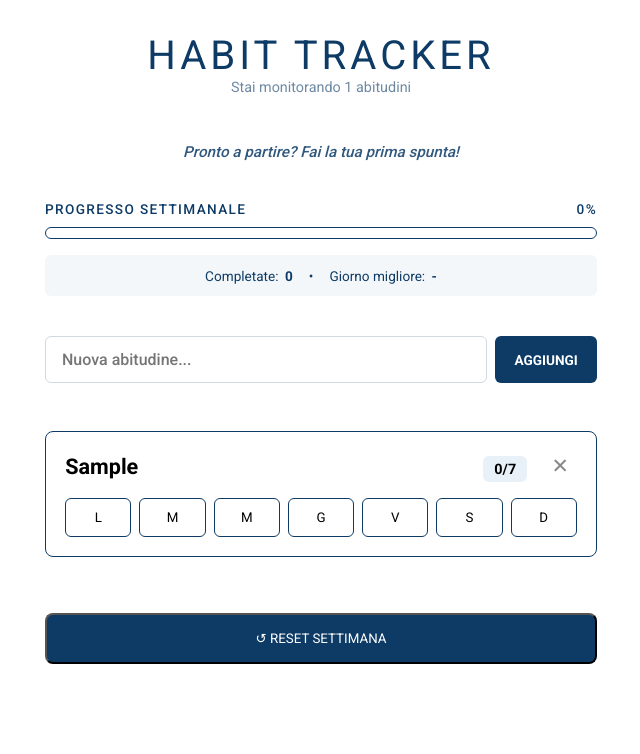
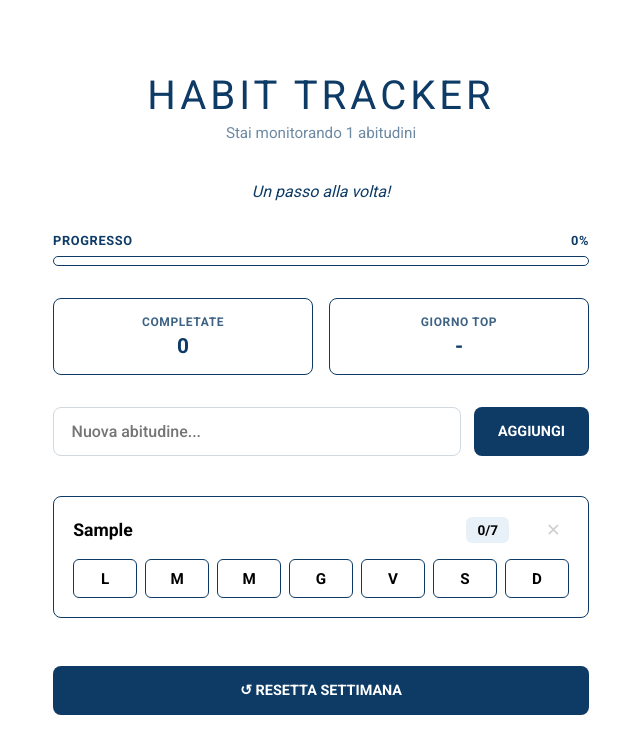
Before and after one commit to AgoKey/habit-tracker, a React (Vite) app: page / in a window 1280 px wide. Both pictures are taken after typing "Sample" into the empty fields and a click on the button "AGGIUNGI". Shown: the top 754 px of the page, without its empty margins (319-959 px from the left). Built offline with nearby package versions, Linux system fonts and the light colour scheme.

Commit message:
Reset stile

```diff
--- a/src/App.css
+++ b/src/App.css
@@ -1,54 +1,45 @@
-/* --- RESET E BASE --- */
-* {
-  box-sizing: border-box;
-}
-
-html, body, #root {
-  min-height: 100vh;
-  margin: 0;
-  padding: 0;
-  width: 100%;
-}
+* { box-sizing: border-box; }
 
 body {
-  background-color: #ffffff;
+  margin: 0;
+  font-family: sans-serif;
+  background: #fff;
   color: #0d3b66;
   display: flex;
   justify-content: center;
-  align-items: flex-start; /* Allineato in alto per evitare scroll strani */
-  padding-top: 2rem;
+  padding: 2.5rem 1rem;
 }
 
 .app-container {
-  width: 100%;
-  max-width: 600px;
-  padding: 0 1.5rem;
-  margin: auto;
-  display: flex;
-  flex-direction: column;
-  align-items: center;
+  width: 650px !important; /* Forza la larghezza esatta a 650 pixel */
+  margin: 0 auto !important;
+  display: flex !important;
+  flex-direction: column !important;
+  align-items: center !important;
+  text-align: center !important;
 }
 
-/* --- TITOLO E FRASE --- */
 h1 {
   font-size: 2.5rem;
   font-weight: 300;
+  margin: 0 0 0.3rem;
+  text-transform: uppercase;
   letter-spacing: 0.1em;
-  margin: 0 0 0.5rem 0;
-  text-transform: uppercase;
-  color: #0d3b66;
+  white-space: nowrap; /* Impedisce al titolo di spezzarsi */
+}
+
+.subtitle {
+  opacity: 0.6;
+  margin: 0 0 1.5rem 0;
+  font-size: 0.95rem;
 }
 
 .motivational-quote {
-  font-size: 0.95rem;
-  font-weight: 500;
-  color: #0d3b66;
-  opacity: 0.85;
   font-style: italic;
-  margin-bottom: 2.5rem;
+  margin-bottom: 2rem;
+  font-size: 1rem;
 }
 
-/* --- PROGRESSO E STATISTICHE --- */
 .progress-container {
   width: 100%;
   margin-bottom: 2rem;
@@ -57,102 +48,106 @@ h1 {
 .progress-header {
   display: flex;
   justify-content: space-between;
-  font-weight: 500;
-  font-size: 0.85rem;
-  letter-spacing: 0.1em;
-  margin-bottom: 0.6rem;
+  font-size: 0.8rem;
+  margin-bottom: 0.5rem;
+  font-weight: 600;
+  letter-spacing: 0.05em;
 }
 
 .progress-bar-bg {
   width: 100%;
-  height: 12px;
+  height: 10px;
   border: 1.5px solid #0d3b66;
-  border-radius: 20px;
-  background: #ffffff;
+  border-radius: 10px;
   overflow: hidden;
 }
 
 .progress-bar-fill {
   height: 100%;
   background: #0d3b66;
-  transition: width 0.3s ease;
+  transition: width 0.3s;
 }
 
 .stats-bar {
-  display: flex;
-  justify-content: center;
-  align-items: center;
+  display: grid;
+  grid-template-columns: 1fr 1fr;
   gap: 1rem;
   width: 100%;
-  margin-top: -1rem;
-  margin-bottom: 2.5rem;
-  padding: 0.8rem 1rem;
-  background-color: #f4f7f9;
-  border-radius: 6px;
-  font-size: 0.85rem;
+  margin-bottom: 2rem;
 }
 
-.stat-item { display: flex; gap: 0.4rem; }
-.stat-value { font-weight: 700; }
+.stat-item {
+  border: 1.5px solid #0d3b66;
+  border-radius: 8px;
+  padding: 1rem;
+  display: flex;
+  flex-direction: column;
+  align-items: center;
+  background: #fff;
+}
 
-/* --- FORM E LISTA --- */
-/* Form di inserimento - Stile Minimalista */
+.stat-label {
+  font-size: 0.75rem;
+  text-transform: uppercase;
+  font-weight: 600;
+  letter-spacing: 0.05em;
+  margin-bottom: 0.3rem;
+  opacity: 0.8;
+}
+
+.stat-value {
+  font-size: 1.3rem;
+  font-weight: 700;
+}
+
 .habit-form {
   display: flex;
-  gap: 0.5rem; /* Avviciniamo bottone e input */
-  margin-bottom: 3rem;
+  gap: 0.8rem;
   width: 100%;
+  margin-bottom: 2.5rem;
 }
 
 .habit-form input {
   flex: 1;
-  padding: 0.8rem 1rem;
-  border: 1px solid #d1d9e0; /* Bordo più sottile e chiaro */
-  border-radius: 6px;
-  background: #ffffff;
-  color: #0d3b66;
+  padding: 0.9rem 1.1rem;
+  border: 1.5px solid #d1d9e0;
+  border-radius: 8px;
   font-size: 1rem;
-  transition: all 0.2s ease;
+  outline: none;
 }
 
 .habit-form input:focus {
   border-color: #0d3b66;
-  outline: none;
-  box-shadow: 0 0 0 2px rgba(13, 59, 102, 0.1); /* Effetto alone leggero */
 }
 
 .habit-form button {
-  padding: 0.8rem 1.2rem;
-  background-color: #0d3b66;
-  color: #ffffff;
+  padding: 0.9rem 1.5rem;
+  background: #0d3b66;
+  color: #fff;
   border: none;
-  border-radius: 6px;
+  border-radius: 8px;
+  cursor: pointer;
+  text-transform: uppercase;
   font-weight: 600;
-  text-transform: uppercase;
-  font-size: 0.85rem;
-  cursor: pointer;
-  transition: background 0.2s ease;
-}
-
-.habit-form button:hover {
-  background-color: #1a5a94;
+  font-size: 0.9rem;
 }
 
 .habit-list {
+  width: 100%;
   display: flex;
   flex-direction: column;
-  gap: 1.5rem; /* Più spazio tra le card */
-  width: 100%;
+  gap: 1.2rem;
 }
 
 .habit-card {
   border: 1.5px solid #0d3b66;
+  padding: 1.2rem;
   border-radius: 8px;
-  padding: 1.2rem;
-  background: #ffffff;
+  background: #fff;
   display: flex;
   flex-direction: column;
   gap: 1rem;
+  width: 100%;
 }
 
 .habit-header {
@@ -161,14 +156,37 @@ h1 {
   align-items: center;
 }
 
+.habit-title {
+  font-size: 1.1rem;
+  font-weight: 600;
+}
+
+.habit-actions {
+  display: flex;
+  align-items: center;
+  gap: 0.8rem;
+}
+
 .streak-badge {
-  font-size: 0.9rem;
   background: #e8f1f8;
   padding: 0.3rem 0.7rem;
   border-radius: 6px;
+  font-size: 0.85rem;
+  font-weight: 600;
 }
 
-/* --- GRIGLIA GIORNI --- */
+.delete-btn {
+  background: none;
+  border: none;
+  cursor: pointer;
+  font-size: 1.1rem;
+  opacity: 0.4;
+}
+
+.delete-btn:hover {
+  opacity: 1;
+}
+
 .week-grid {
   display: grid;
   grid-template-columns: repeat(7, 1fr);
@@ -177,36 +195,38 @@ h1 {
 
 .day-btn {
   border: 1.5px solid #0d3b66;
-  background: #ffffff;
+  background: #fff;
+  padding: 0.6rem 0;
+  cursor: pointer;
   border-radius: 6px;
-  padding: 0.7rem 0;
-  cursor: pointer;
+  display: flex;
+  justify-content: center;
+  align-items: center;
 }
 
-.day-btn.active { background: #0d3b66; color: #ffffff; }
+.day-label {
+  font-weight: 600;
+  font-size: 0.95rem;
+}
 
-/* --- RESET --- */
+.day-btn.active {
+  background: #0d3b66;
+}
+
+.day-btn.active .day-label {
+  color: #fff;
+}
+
 .reset-btn-large {
-  margin-top: 3.5rem;
+  margin-top: 3rem;
   width: 100%;
   padding: 1rem;
-  background-color: #0d3b66;
-  color: #ffffff;
+  background: #0d3b66;
+  color: #fff;
+  border: none;
   border-radius: 8px;
   cursor: pointer;
   text-transform: uppercase;
+  font-weight: 600;
+  font-size: 0.9rem;
 }
-/* Sottotitolo Contatore */
-.subtitle {
-  color: #0d3b66;
-  opacity: 0.6;
-  font-size: 0.9rem;
-  margin-top: -0.5rem;
-  margin-bottom: 2rem;
-}
-
-/* Feedback al passaggio del mouse sul titolo */
-.habit-header:hover .habit-title {
-  text-decoration: underline;
-  opacity: 0.7;
-}
--- a/src/App.jsx
+++ b/src/App.jsx
@@ -19,13 +19,11 @@ function App() {
   const addHabit = (e) => {
     e.preventDefault()
     if (!inputVal.trim()) return
-
     const newHabit = {
       id: Date.now(),
       title: inputVal.trim(),
       completedDays: [false, false, false, false, false, false, false]
     }
-
     setHabits([...habits, newHabit])
     setInputVal('')
   }
@@ -56,67 +54,41 @@ function App() {
   }
 
   const resetWeek = () => {
-    if (window.confirm('Vuoi davvero azzerare i progressi di questa settimana?')) {
-      setHabits(habits.map(habit => ({
-        ...habit,
-        completedDays: [false, false, false, false, false, false, false]
-      })))
+    if (window.confirm('Vuoi davvero azzerare i progressi?')) {
+      setHabits(habits.map(habit => ({ ...habit, completedDays: Array(7).fill(false) })))
     }
   }
 
   const totalSlots = habits.length * 7
-  const totalCompleted = habits.reduce((acc, habit) => {
-    return acc + habit.completedDays.filter(Boolean).length
-  }, 0)
-
+  const totalCompleted = habits.reduce((acc, habit) => acc + habit.completedDays.filter(Boolean).length, 0)
   const progressPercentage = totalSlots > 0 ? Math.round((totalCompleted / totalSlots) * 100) : 0
 
-  const dayCounts = DAYS.map((_, dayIdx) => {
-    return habits.reduce((acc, habit) => acc + (habit.completedDays[dayIdx] ? 1 : 0), 0)
-  })
-
+  const dayCounts = DAYS.map((_, dayIdx) => habits.reduce((acc, habit) => acc + (habit.completedDays[dayIdx] ? 1 : 0), 0))
   const maxCount = Math.max(...dayCounts)
   const bestDayIndex = dayCounts.indexOf(maxCount)
   const bestDayName = (maxCount > 0 && bestDayIndex !== -1) ? FULL_DAYS[bestDayIndex] : '-'
 
-  const getMotivationalMessage = () => {
+  const getMsg = () => {
     if (habits.length === 0) return 'Inizia aggiungendo la tua prima abitudine!'
-    if (progressPercentage === 0) return 'Pronto a partire? Fai la tua prima spunta!'
-    if (progressPercentage < 30) return 'Un passo alla volta. L\'importante è cominciare!'
-    if (progressPercentage < 60) return 'Buon ritmo! Continua così.'
-    if (progressPercentage < 90) return 'Ottimo lavoro, stai costruendo una grande costanza!'
-    if (progressPercentage < 100) return 'Quasi perfetto! Manca davvero pochissimo!'
-    return '100% completato! Sei imbattibile questa settimana! 🎉'
+    if (progressPercentage === 100) return 'Sei imbattibile! 🎉'
+    return progressPercentage > 50 ? 'Ottimo ritmo, continua così!' : 'Un passo alla volta!'
   }
 
   return (
     <div className="app-container">
       <h1>Habit Tracker</h1>
       <p className="subtitle">Stai monitorando {habits.length} abitudini</p>
-      <p className="motivational-quote">{getMotivationalMessage()}</p>
+      <p className="motivational-quote">{getMsg()}</p>
 
       {habits.length > 0 && (
         <>
           <div className="progress-container">
-            <div className="progress-header">
-              <span>PROGRESSO SETTIMANALE</span>
-              <span className="progress-percentage">{progressPercentage}%</span>
+            <div className="progress-header"><span>PROGRESSO</span><span>{progressPercentage}%</span></div>
+            <div className="progress-bar-bg"><div className="progress-bar-fill" style={{ width: `${progressPercentage}%` }}></div></div>
           </div>
-            <div className="progress-bar-bg">
-              <div className="progress-bar-fill" style={{ width: `${progressPercentage}%` }}></div>
-            </div>
-          </div>
-
           <div className="stats-bar">
-            <div className="stat-item">
-              <span className="stat-label">Completate:</span>
-              <span className="stat-value">{totalCompleted}</span>
-            </div>
-            <div className="stat-divider">•</div>
-            <div className="stat-item">
-              <span className="stat-label">Giorno migliore:</span>
-              <span className="stat-value">{bestDayName}</span>
-            </div>
+            <div className="stat-item"><span className="stat-label">Completate</span><span className="stat-value">{totalCompleted}</span></div>
+            <div className="stat-item"><span className="stat-label">Giorno Top</span><span className="stat-value">{bestDayName}</span></div>
           </div>
         </>
       )}
@@ -127,45 +99,28 @@ function App() {
       </form>
 
       <div className="habit-list">
-        {habits.length === 0 ? (
-          <p className="empty-msg">Nessuna abitudine inserita. Inizia aggiungendone una!</p>
-        ) : (
-          habits.map(habit => {
-            const completedCount = habit.completedDays.filter(Boolean).length
-            return (
+        {habits.map(habit => (
           <div key={habit.id} className="habit-card">
             <div className="habit-header" onClick={() => toggleAll(habit.id)} style={{ cursor: 'pointer' }}>
               <span className="habit-title">{habit.title}</span>
               <div className="habit-actions">
-                    <span className="streak-badge">{completedCount}/7</span>
+                <span className="streak-badge">{habit.completedDays.filter(Boolean).length}/7</span>
                 <button className="delete-btn" onClick={(e) => { e.stopPropagation(); deleteHabit(habit.id) }}>✕</button>
               </div>
             </div>
-
             <div className="week-grid">
               {DAYS.map((day, idx) => (
-                    <button
-                      key={idx}
-                      className={`day-btn ${habit.completedDays[idx] ? 'active' : ''}`}
-                      onClick={() => toggleDay(habit.id, idx)}
-                    >
+                <button key={idx} className={`day-btn ${habit.completedDays[idx] ? 'active' : ''}`} onClick={() => toggleDay(habit.id, idx)}>
                   <span className="day-label">{day}</span>
                 </button>
               ))}
             </div>
           </div>
-            )
-          })
-        )}
+        ))}
       </div>
 
-      {habits.length > 0 && (
-        <button className="reset-btn-large" onClick={resetWeek}>
-          ↺  RESET SETTIMANA
-        </button>
-      )}
+      {habits.length > 0 && <button className="reset-btn-large" onClick={resetWeek}>↺ RESETTA SETTIMANA</button>}
     </div>
   )
 }
-
 export default App
```
Lines whose indentation alone changed are shown as unchanged.
